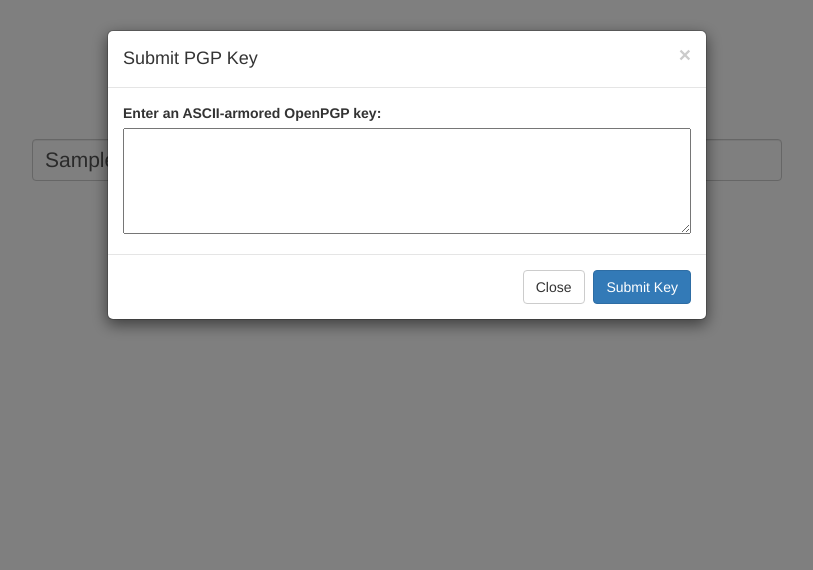
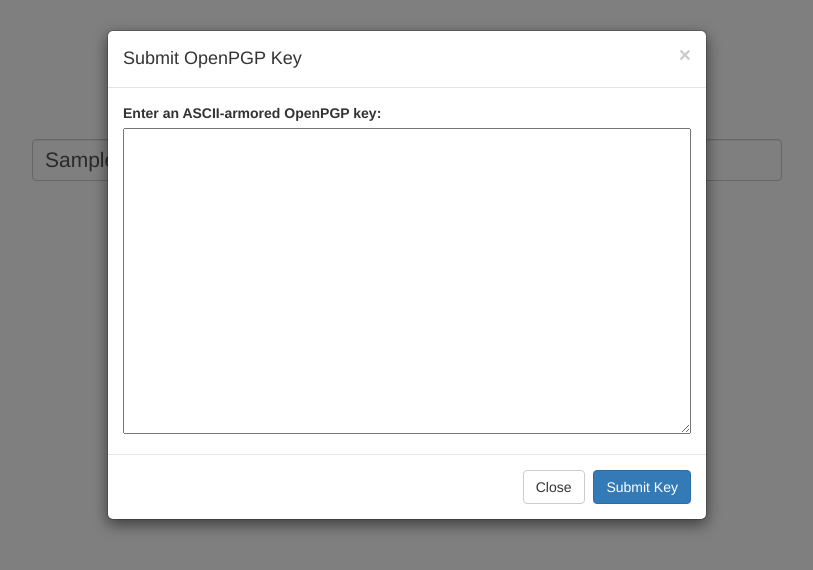
Before and after one commit to mattrude/pgpkeyserver-lite, a plain HTML site: page index.html in a window 1280 px wide. Both pictures are taken after typing "Sample" into the empty fields and a click on the button "Submit Key". Shown: the whole page, without its empty margins (233-1046 px from the left). Drawn offline with nearby package versions, Linux system fonts and the light colour scheme.

Commit message:
Changed the hight of the submit box from 5 rows to 15, changed PGP to OpenPGP, fixes #3

```diff
--- a/index.html
+++ b/index.html
@@ -80,14 +80,14 @@
         <div class="modal-content">
           <div class="modal-header">
             <button type="button" class="close" data-dismiss="modal" aria-hidden="true">&times;</button>
-            <h4 class="modal-title" id="myModalLabel">Submit PGP Key</h4>
+            <h4 class="modal-title" id="myModalLabel">Submit OpenPGP Key</h4>
           </div>
           <div class="modal-body">
             <form action="/pks/add" method="post" id="keySubmitForm">
               <div class="control-group">
                 <label class="control-label" for="textarea">Enter an ASCII-armored OpenPGP key:</label>
                 <div class="controls">
-                  <textarea id="textarea" name="keytext" rows="5" style="width: 100%;"></textarea>
+                  <textarea id="textarea" name="keytext" rows="15" style="width: 100%;"></textarea>
                 </div>
               </div>
             </form>
```
